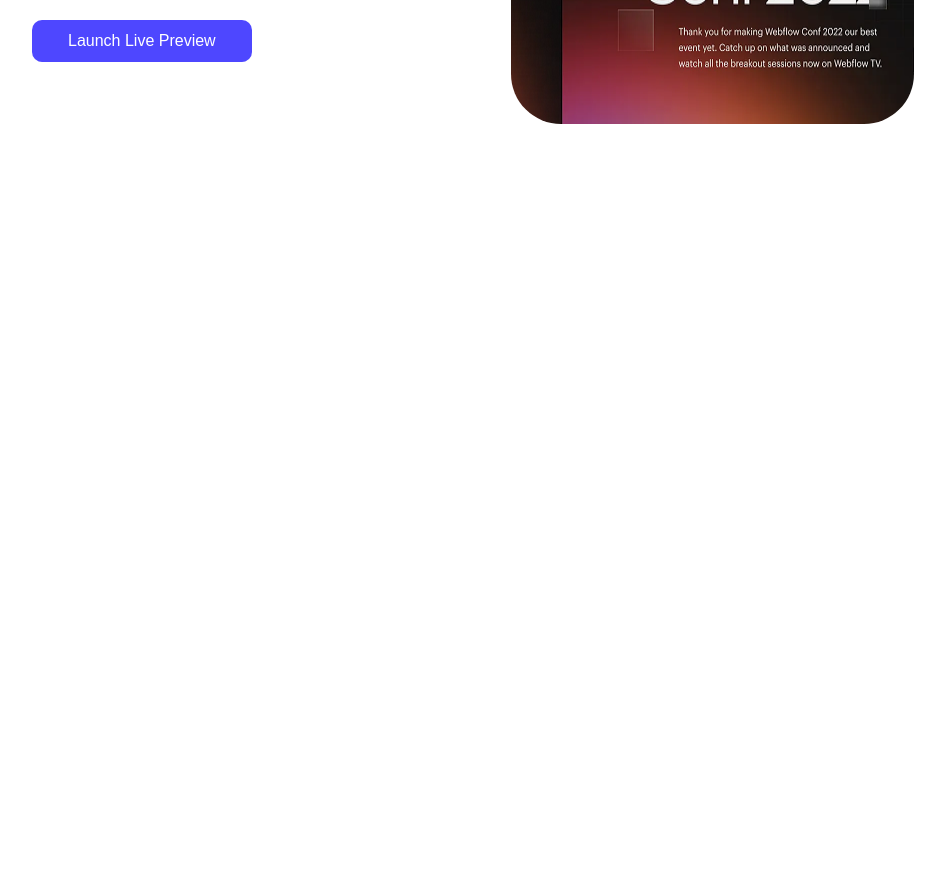
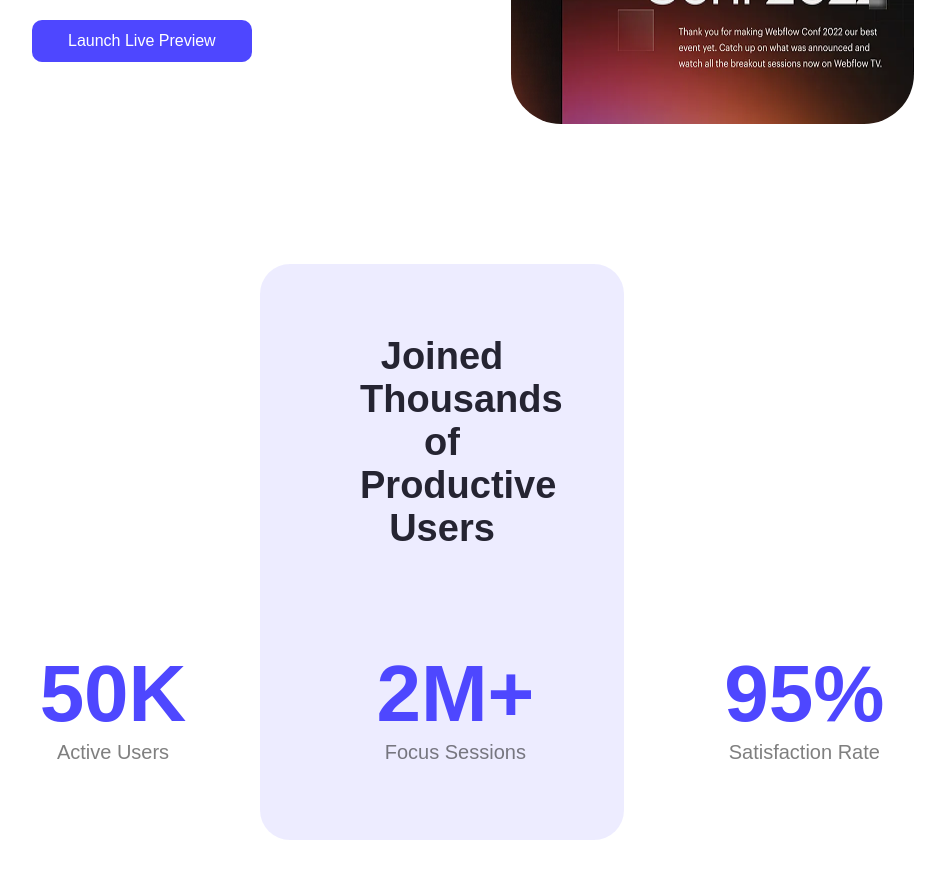
Before and after one commit to FarabyKhan/web-flow-portfolio, a plain HTML site: page index.html in a window 1280 px wide. Shown: the part 1718-2596 px from the top of the page, without its empty margins (198-1143 px from the left). Before the commit the page ends 1982 px from the top, so only its background shows below. Drawn offline with Linux system fonts and the light colour scheme.

Commit message:
add user section

```diff
--- a/index.html
+++ b/index.html
@@ -30,6 +30,18 @@
             </div class="action-img">
             <img class="action-img" src="./Assets/wc-mini.png" alt="">
         </section>
+
+        <section class="user">
+            <h2>Joined Thousands of Productive Users</h2>
+           <div class="number-container">
+             <ul>
+                <li><h1>50K</h1><br><p>Active Users</p></li>
+                <li><h1>2M+</h1><br><p>Focus Sessions</p></li>
+                <li><h1>95%</h1><br><p>Satisfaction Rate</p></li>
+
+            </ul>
+           </div>
+        </section>
     </body>
     <footer>
 
--- a/styles/webflow.css
+++ b/styles/webflow.css
@@ -7,7 +7,11 @@
 /* Shared Style  */
  .text-primary{
     color: #4E47FF;
+
  }
+  h2{
+    color: #252432;
+  }
  .btn-primary{
     background-color: #4E47FF;
     font-size: 16px;
@@ -17,7 +21,10 @@
     padding: 12px 36px;
     border-radius: 10px;
     border: none;
-
+ }
+   .btn-primary:hover{
+    background-color: #2980b9;
+  transform: scale(1.05);
  }
  .header{
 
@@ -35,6 +42,7 @@ nav{
   justify-content: space-between;
   margin: 50px 150px;
 }
+
 nav ul{
     display: flex;
     align-items: center;
@@ -89,3 +97,46 @@ nav ul li{
 .action-img{
   border-radius: 50px;
 }
+
+/* user section */
+.user {
+  background-color: #4E47FF1A;
+  margin: 116px 450px 137px;
+  border-radius: ;
+  padding: 40px 100px;
+  border-radius: 30px;
+}
+.user h2{
+  font-size: 38px;
+  font-weight: bold;
+  text-align: center;
+
+}
+.number-container ul{
+  display: flex;
+  align-items: center;
+  justify-content: center;
+  gap: 190px;
+}
+.number-container li {
+  list-style: none;
+  margin-bottom: 0;
+  text-align: center;
+}
+.number-container h1{
+  color: #4E47FF;
+  font-size: 80px;
+  font-weight: bold;
+  margin-bottom: 0px;
+  padding: 0,9px,24px;
+
+}
+.number-container p{
+  color: #00000080;
+  font-size: 20px;
+  margin-top: 0px;
+  line-height: 1.2;
+}
+.number-container br {
+  display: none;
+}
```
